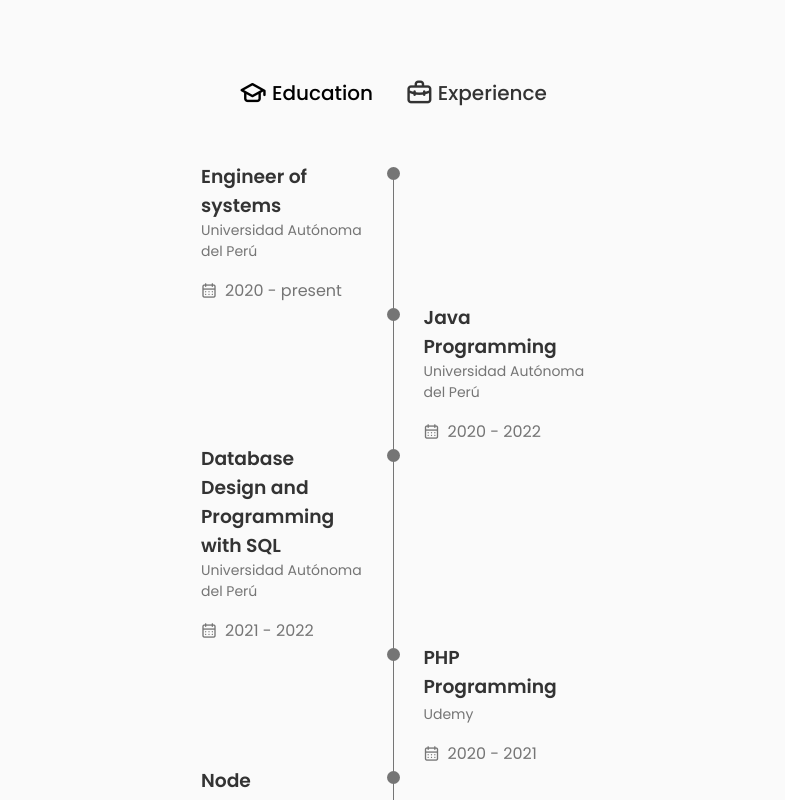
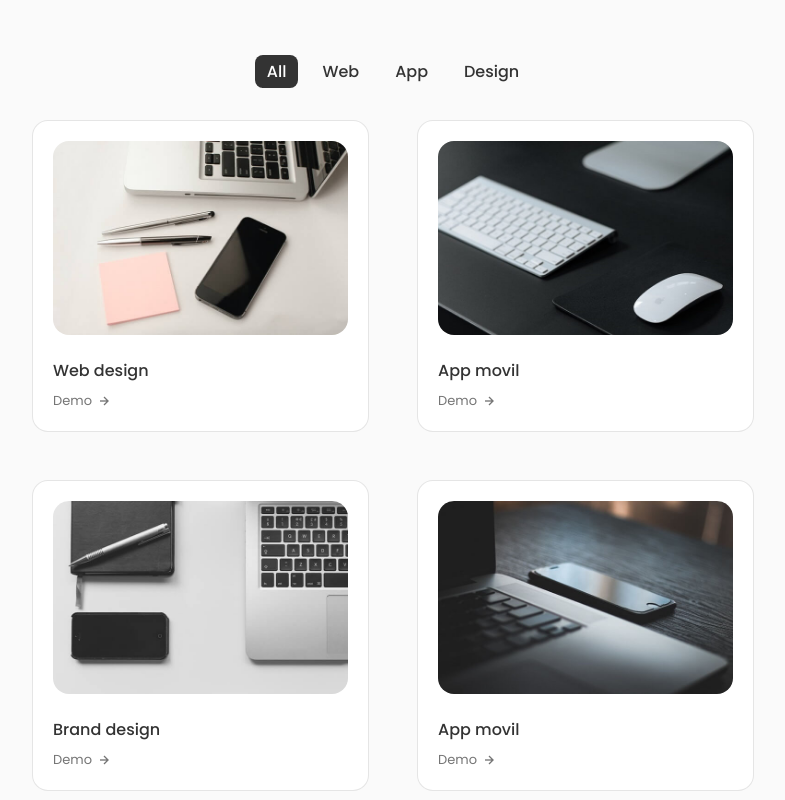
Before and after one commit to CodeAll-Developer/portfolio-codigo-total-react, a React (Create React App) app: page / in a window 1280 px wide. Shown: the part 2800-3600 px from the top of the page, without its empty margins (247-1032 px from the left). Built offline with nearby package versions, Linux system fonts and the light colour scheme.

Commit message:
Portfolio Complete v0.0.1

```diff
--- a/src/App.js
+++ b/src/App.js
@@ -11,6 +11,7 @@
 import {Contact} from "./components/contact/Contact";
 import {Footer} from "./components/footer/Footer";
 import {ScrollUp} from "./components/scrollup/ScrollUp";
+import {Work} from "./components/work/Work";
 
 function App() {
     return (
@@ -21,6 +22,7 @@
                 <About />
                 <Skills/>
                 <Services/>
+                <Work/>
                 <Qualification />
                 <Testimonial/>
                 <Contact />
--- /dev/null
+++ b/src/components/work/Data.jsx
@@ -0,0 +1,56 @@
+// importantdo las imagenes en objetos
+import Work1 from '../../assets/work1.jpg'
+import Work2 from '../../assets/work2.jpg'
+import Work3 from '../../assets/work3.jpg'
+import Work4 from '../../assets/work4.jpg'
+import Work5 from '../../assets/work5.jpg'
+
+export const projectsData = [
+    {
+        id: 1,
+        image: Work1,
+        title: "Web design",
+        category: "web",
+    },
+    {
+        id: 2,
+        image: Work2,
+        title: "App movil",
+        category: "app",
+    },
+    {
+        id: 3,
+        image: Work3,
+        title: "Brand design",
+        category: "design",
+    },
+    {
+        id: 4,
+        image: Work4,
+        title: "App movil",
+        category: "app",
+    },
+    {
+        id: 5,
+        image: Work5,
+        title: "Web design",
+        category: "web",
+    },
+];
+
+
+
+export const projectsNav = [
+    {
+        name: 'all',
+    },
+    {
+        name: 'web',
+    },
+    {
+        name: 'app',
+    },
+    {
+        name: 'design',
+    },
+];
--- /dev/null
+++ b/src/components/work/Work.jsx
@@ -0,0 +1,15 @@
+import React from "react";
+
+import './work.css'
+import {Works} from "./Works";
+
+export const Work = () =>{
+    return(
+        <section className="work section" id="portfolio">
+            <h2 className="section__title">Portfolio</h2>
+            <span className="section__subtitle">Most Recent Works</span>
+            <Works/>
+
+        </section>
+    )
+}
--- /dev/null
+++ b/src/components/work/WorkItems.jsx
@@ -0,0 +1,15 @@
+import React from "react";
+
+export const WorkItems = ({item}) =>{
+
+    return(
+        <dib className="work__card" key={item.id}>
+
+            <img src={item.image} alt="Not found" className="work__img"/>
+            <h3 className="work__title">{item.title}</h3>
+            <a href="#" className="work__button">
+                Demo <i className="bx bx-right-arrow-alt work__button-icon"></i>
+            </a>
+        </dib>
+    )
+}
--- /dev/null
+++ b/src/components/work/Works.jsx
@@ -0,0 +1,55 @@
+import React, {useEffect, useState} from "react";
+import {projectsData, projectsNav} from "./Data";
+import {WorkItems} from "./WorkItems";
+
+
+export const Works = () =>{
+
+    const [item, setItem] = useState({name:"all"});
+    const [projects, setProjects] = useState([]);
+    const [active, setActive] = useState(0);
+
+    // funcion que se ejecuta despues de a ver cargddo nuestro componente
+    useEffect(()=>{
+        if(item.name === "all"){
+            setProjects(projectsData); // mostrar basicamente todos los proyectos
+        }
+        else{
+            const newProjects = projectsData.filter((projects) => {
+                console.log(projects.category, " and ", item.name)
+                return projects.category.toLowerCase() === item.name;
+            });
+            setProjects(newProjects); //defenir el arreglo pero con lo que se halla elejido
+        }
+    }, [item]); // alert
+
+    const handleClick = (e, index) => {
+
+        setItem({name: e.target.textContent.toLowerCase().trim()})
+        setActive(index);
+    }
+    {/*     good :D*/}
+    return(
+       <div>
+           <div className="work__filters">
+               {projectsNav.map((item, index) => {
+                   console.log(index)
+                   return <span onClick={
+                       (e) => {
+                           handleClick(e, index);
+                       }
+                   }
+
+                       className={`${active === index ? "active-work": ""} work__item`} key={index}>{item.name}</span>
+               })}
+           </div>
+
+
+           <div className="work__container container grid">
+               {projects.map((item)=>{
+                   return <WorkItems item={item} key={item.id}/>
+               })}
+           </div>
+       </div>
+    )
+}
--- /dev/null
+++ b/src/components/work/work.css
@@ -0,0 +1,123 @@
+.work__filters {
+    display: flex;
+    justify-content: center;
+    align-items: center;
+    column-gap: 0.75rem;
+    margin-bottom: var(--mb-2);
+}
+
+.work__item {
+    cursor: pointer;
+    color: var(--title-color);
+    padding: 0.25rem 0.75rem;
+    font-weight: var(--font-medium);
+    border-radius: 0.5rem;
+    text-transform: capitalize;
+    transition: 0.3s;
+}
+
+
+.work__item:hover {
+    color: var(--container-color);
+    background-color: var(--title-color);
+}
+
+
+.work__container {
+    grid-template-columns: repeat(2, max-content);
+    gap: 3rem;
+    justify-content: center;
+}
+
+.work__card {
+    background-color: var(--container-color);
+    border: 1px solid rgba(0, 0, 0, 0.1);
+    border-radius: 1rem;
+    padding: 1.25rem;
+}
+
+.work__img {
+    width: 295px;
+    border-radius: 1rem;
+    margin-bottom: var(--mb-1);
+
+}
+
+.work__title {
+    font-size: var(--normal-font-size);
+    font-weight: var(--font-medium);
+    margin-bottom: var(--mb-0-5);
+}
+
+.work__button {
+    color: var(--text-color);
+    font-size: var(--smaller-font-size);
+    display: flex;
+    align-items: center;
+    column-gap: 0.25rem;
+}
+
+.work__button-icon {
+    font-size: 1rem;
+    transition: 0.4s;
+}
+
+
+.work__button:hover .work__button-icon {
+    transform: translateX(0.25rem);
+}
+
+.active-work {
+    background-color: var(--title-color);
+    color: var(--container-color);
+}
+
+
+/*=============== BREAKPOINTS ===============*/
+/* For large devices */
+@media screen and (max-width: 992px) {
+    .work__container {
+        gap: 1.25rem;
+    }
+    .work__card{
+        padding: 1rem;
+    }
+
+    .work__img{margin-bottom: 0.75rem}
+
+    .work__title{
+        margin-bottom: 0.25rem;
+    }
+
+}
+
+/* For medium devices */
+@media screen and (max-width: 768px) {
+        .work__container{
+            grid-template-columns: max-content;
+        }
+}
+
+/* For medium-small devices */
+@media screen and (max-width: 576px) {
+    .work__container{
+        grid-template-columns: 1fr;
+    }
+
+    .work__img{
+        width: 100%;
+    }
+}
+
+
+
+/* For small devices */
+@media screen and (max-width: 576px) {
+    .work__item{
+        font-size: var(--smaller-font-size);
+    }
+
+    .work__filters{
+        column-gap: 0.25rem;
+    }
+}
```
